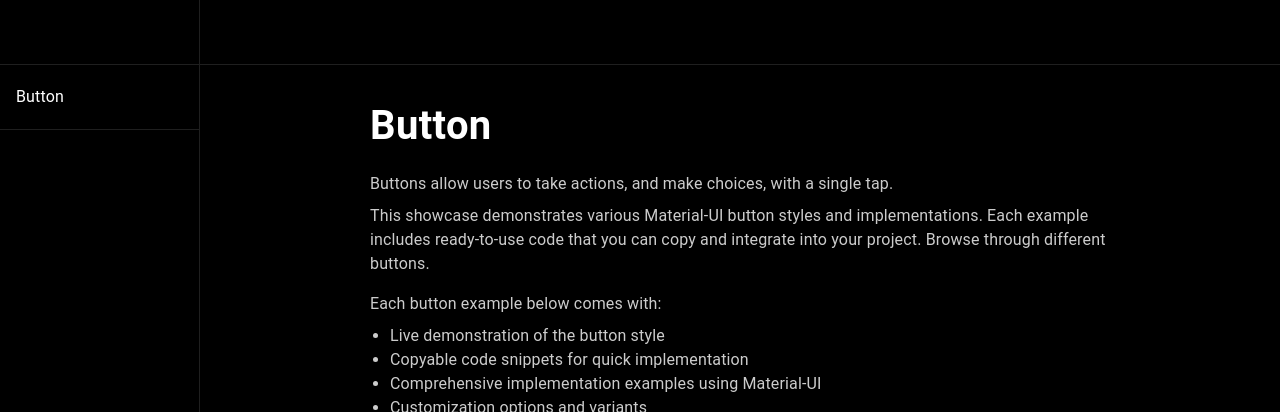
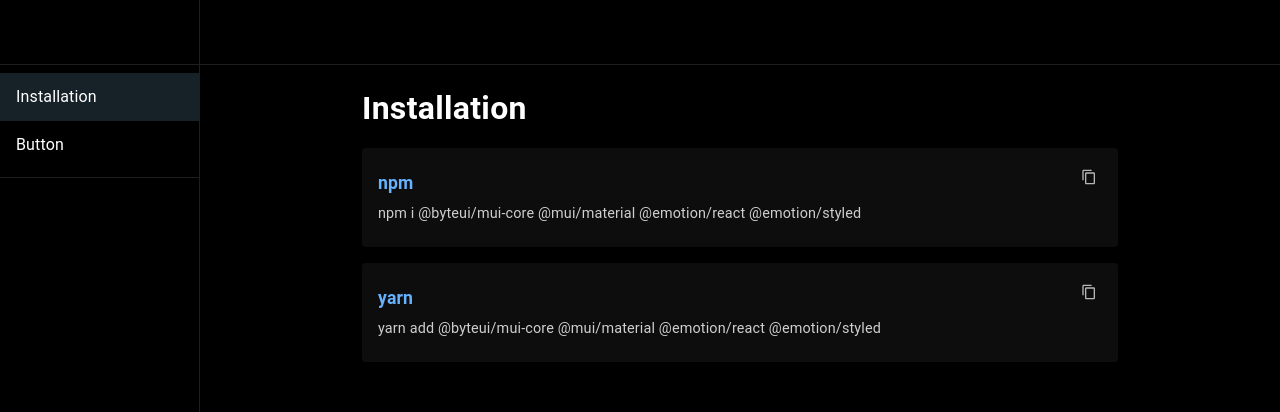
Before and after one commit to Surjendu-kar/ByteUI-Core, a React (Vite) app: page / in a window 1280 px wide. Shown: the top 412 px of the page. Built offline with nearby package versions, Linux system fonts and the light colour scheme.

Commit message:
Add my own package

```diff
--- a/src/components/Drawer/ResponsiveDrawer.tsx
+++ b/src/components/Drawer/ResponsiveDrawer.tsx
@@ -13,6 +13,7 @@ import MenuIcon from "@mui/icons-material/Menu";
 import Toolbar from "@mui/material/Toolbar";
 import { createTheme, ThemeProvider } from "@mui/material/styles";
 import Buttons from "../AllButtons/Buttons";
+import Installation from "../Installation/Installation";
 
 const drawerWidth = 200;
 
@@ -40,6 +41,9 @@ export default function ResponsiveDrawer(props: Props) {
   const { window } = props;
   const [mobileOpen, setMobileOpen] = React.useState(false);
   const [isClosing, setIsClosing] = React.useState(false);
+  const [currentSection, setCurrentSection] = React.useState<
+    "installation" | "button"
+  >("installation");
 
   const handleDrawerClose = () => {
     setIsClosing(true);
@@ -61,9 +65,16 @@ export default function ResponsiveDrawer(props: Props) {
       <Toolbar />
       <Divider />
       <List>
-        {["Button"].map((text) => (
+        {["Installation", "Button"].map((text) => (
           <ListItem key={text} disablePadding>
-            <ListItemButton>
+            <ListItemButton
+              onClick={() =>
+                setCurrentSection(
+                  text.toLowerCase() as "installation" | "button"
+                )
+              }
+              selected={currentSection === text.toLowerCase()}
+            >
               <ListItemText primary={text} />
             </ListItemButton>
           </ListItem>
@@ -163,7 +174,7 @@ export default function ResponsiveDrawer(props: Props) {
             bgcolor: "background.default",
           }}
         >
-          <Buttons />
+          {currentSection === "installation" ? <Installation /> : <Buttons />}
         </Box>
       </Box>
     </ThemeProvider>
--- /dev/null
+++ b/src/components/Installation/Installation.tsx
@@ -0,0 +1,127 @@
+// Installation.tsx
+import { Box, ListItemText, IconButton } from "@mui/material";
+import ContentCopyOutlinedIcon from "@mui/icons-material/ContentCopyOutlined";
+import CheckIcon from "@mui/icons-material/Check";
+import { useState } from "react";
+
+const Installation = () => {
+  const [copiedNpm, setCopiedNpm] = useState(false);
+  const [copiedYarn, setCopiedYarn] = useState(false);
+
+  const handleCopy = async (command: string, type: "npm" | "yarn") => {
+    await navigator.clipboard.writeText(command);
+    if (type === "npm") {
+      setCopiedNpm(true);
+      setTimeout(() => setCopiedNpm(false), 2000);
+    } else {
+      setCopiedYarn(true);
+      setTimeout(() => setCopiedYarn(false), 2000);
+    }
+  };
+
+  const npmCommand =
+    "npm i @byteui/mui-core @mui/material @emotion/react @emotion/styled";
+  const yarnCommand =
+    "yarn add @byteui/mui-core @mui/material @emotion/react @emotion/styled";
+
+  return (
+    <Box sx={{ width: "70%", margin: "0 auto", mb: 8 }}>
+      <ListItemText
+        primary="Installation"
+        primaryTypographyProps={{
+          fontSize: "2rem",
+          fontWeight: 700,
+          color: "#fff",
+          mb: 2,
+        }}
+      />
+      <Box sx={{ display: "flex", flexDirection: "column", gap: 2 }}>
+        <Box
+          sx={{
+            bgcolor: "rgba(255, 255, 255, 0.05)",
+            p: 2,
+            borderRadius: 1,
+            display: "flex",
+            justifyContent: "space-between",
+            alignItems: "flex-start",
+          }}
+        >
+          <ListItemText
+            primary="npm"
+            secondary={npmCommand}
+            primaryTypographyProps={{
+              color: "#66b2ff",
+              fontWeight: "bold",
+              fontSize: "1.1rem",
+              mb: 1,
+            }}
+            secondaryTypographyProps={{
+              color: "rgba(255, 255, 255, 0.8)",
+              fontSize: "0.9rem",
+              sx: { wordBreak: "break-all" },
+            }}
+          />
+          <IconButton
+            size="small"
+            onClick={() => handleCopy(npmCommand, "npm")}
+            sx={{
+              color: copiedNpm ? "#a6e3a1" : "rgba(255, 255, 255, 0.7)",
+              "&:hover": { bgcolor: "rgba(255, 255, 255, 0.1)" },
+              ml: 1,
+            }}
+          >
+            {copiedNpm ? (
+              <CheckIcon fontSize="small" sx={{ fontSize: 16 }} />
+            ) : (
+              <ContentCopyOutlinedIcon fontSize="small" sx={{ fontSize: 16 }} />
+            )}
+          </IconButton>
+        </Box>
+
+        <Box
+          sx={{
+            bgcolor: "rgba(255, 255, 255, 0.05)",
+            p: 2,
+            borderRadius: 1,
+            display: "flex",
+            justifyContent: "space-between",
+            alignItems: "flex-start",
+          }}
+        >
+          <ListItemText
+            primary="yarn"
+            secondary={yarnCommand}
+            primaryTypographyProps={{
+              color: "#66b2ff",
+              fontWeight: "bold",
+              fontSize: "1.1rem",
+              mb: 1,
+            }}
+            secondaryTypographyProps={{
+              color: "rgba(255, 255, 255, 0.8)",
+              fontSize: "0.9rem",
+              sx: { wordBreak: "break-all" },
+            }}
+          />
+          <IconButton
+            size="small"
+            onClick={() => handleCopy(yarnCommand, "yarn")}
+            sx={{
+              color: copiedYarn ? "#a6e3a1" : "rgba(255, 255, 255, 0.7)",
+              "&:hover": { bgcolor: "rgba(255, 255, 255, 0.1)" },
+              ml: 1,
+            }}
+          >
+            {copiedYarn ? (
+              <CheckIcon fontSize="small" sx={{ fontSize: 16 }} />
+            ) : (
+              <ContentCopyOutlinedIcon fontSize="small" sx={{ fontSize: 16 }} />
+            )}
+          </IconButton>
+        </Box>
+      </Box>
+    </Box>
+  );
+};
+
+export default Installation;
```
